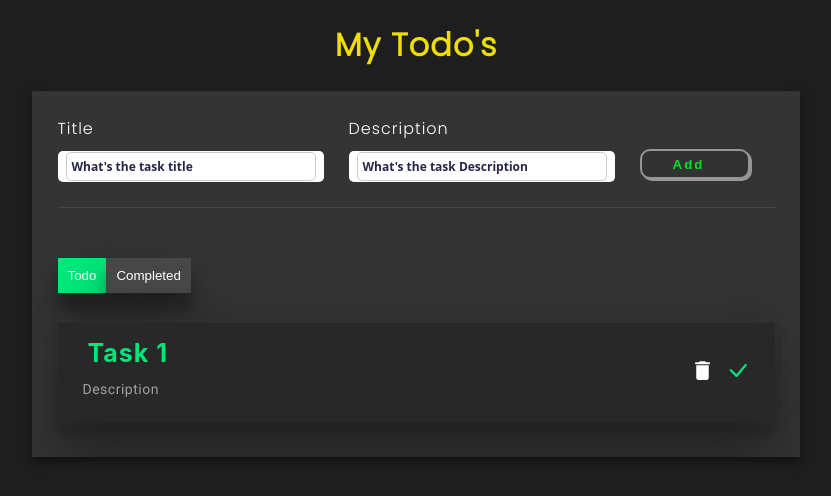
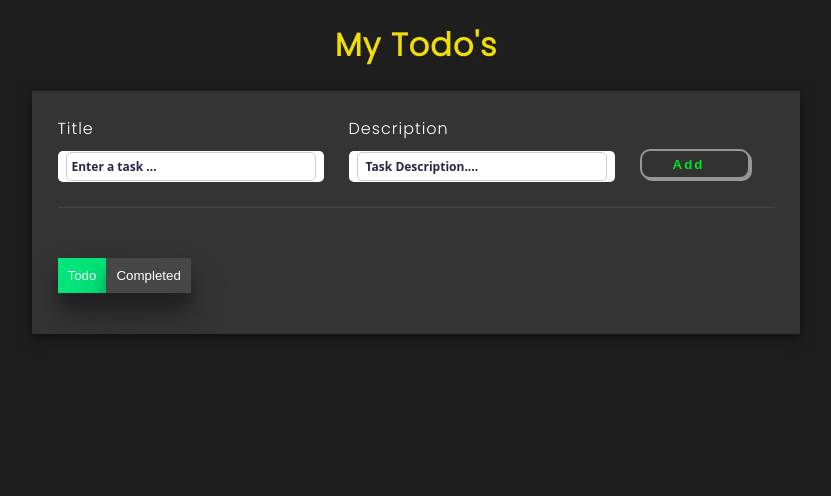
Before and after one commit to Leuel-Tesfaye/todo-list-app, a React (Create React App) app: page / in a window 1280 px wide. Shown: the top 496 px of the page, without its empty margins (224-1055 px from the left). Built offline with nearby package versions, Linux system fonts and the light colour scheme.

Commit message:
changes in adding ne item working properly

```diff
--- a/src/App.js
+++ b/src/App.js
@@ -7,6 +7,15 @@
   const [allTodo, setTodo] = useState([]) ;
   const [newTitle, setNewTitle] = useState("");
   const [newDescription, setNewDescription] = useState("");
+  const handleAddTodo =() =>{
+    let newTodoItem = {
+      title:newTitle,
+      description : newDescription
+    }
+    let updatedTodoArr = [...allTodo];
+    updatedTodoArr.push(newTodoItem)
+    setTodo(updatedTodoArr)
+  }
   return (
     <div className="App">
       <h1>My Todo's</h1>
@@ -14,16 +23,16 @@
         <div className='todo-input'>
           <div className="todo-input-item">
             <label>Title</label>
-            <input type="text" value={newTitle} onChange={(e) => setNewTitle(e.target.value)} placeholder="What's the task title"/>
+            <input type="text" value={newTitle} onChange={(e) => setNewTitle(e.target.value)} placeholder="Enter a task ..."/>
           </div>
 
           <div className="todo-input-item">
             <label>Description</label>
-            <input type="text" placeholder="What's the task Description"/>
+            <input type="text" value={newDescription} onChange={(e) =>setNewDescription (e.target.value)} placeholder=" Task Description...."/>
           </div>
 
           <div className="todo-input-item">
-            <button type="button" className="button">
+            <button type="button" className="button" onClick={handleAddTodo}>
               <span className="button__text">Add </span>
               <span className="button__icon">
                 <svg xmlns="http://www.w3.org/2000/svg" width="24" viewBox="0 0 24 24" strokeWidth="2" strokeLinejoin="round" strokeLinecap="round" stroke="currentColor" height="24" fill="none" className="svg">
@@ -47,16 +56,20 @@
         </div>
 
         <div className='todo-list'>
-          <div className='todo-list-item'>
+          {allTodo.map((item,index) =>{
+            return (
+              <div className='todo-list-item'>
             <div>
-            <h3>Task 1</h3>
-            <p>Description</p>
+            <h3>{item.title}</h3>
+            <p>{item.description}</p>
             </div>
             <div>
           <MdDelete className= 'icon' />
           <BsCheckLg className= 'check-icon' />
           </div>
           </div>
+            )
+          })}
 
         </div>
       </div>
```
